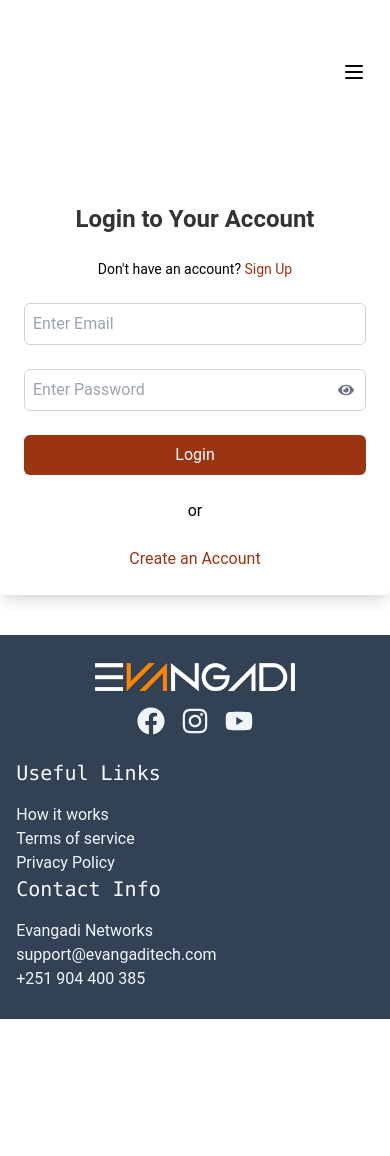
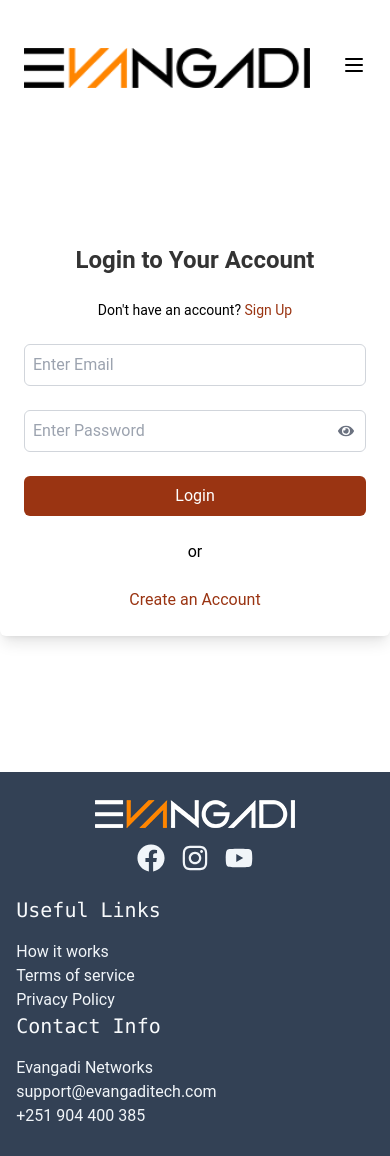
Before and after one commit to LidoHon/Evangadi-Forum-G2, a React (Vite) app in the folder Client/: page /login in a window 390 px wide. Before the commit the page ends 1019 px from the top, so only its background shows below. Built offline with nearby package versions, Linux system fonts and the light colour scheme; no server answers.

Commit message:
update: add responsivess

```diff
--- a/Client/src/components/Footer.jsx
+++ b/Client/src/components/Footer.jsx
@@ -4,7 +4,7 @@ import logo from "/images/evangadi-logo-footer.png";
 
 const Footer = () => {
   return (
-    <div className="bg-slate-700  sticky text-white">
+    <div className="bg-slate-700  sticky text-white mt-24">
       <div className="w-11/12 md:w-9/12 flex flex-col md:flex-row justify-between m-auto py-7">
         <div className="flex flex-col items-center md:items-start mb-6 md:mb-0">
           <div className="mb-4">
--- a/Client/src/components/Header.jsx
+++ b/Client/src/components/Header.jsx
@@ -1,9 +1,9 @@
-import React, { useState } from 'react';
-import logo from '../assets/evangadi-logo-black.png';
-import { Menu, X } from 'lucide-react';
-import NavLinks from './NavLink';
-import { Link } from 'react-router-dom';
-import classes from './header.module.css';
+import React, { useState } from "react";
+import logo from "../assets/evangadi-logo-black.png";
+import { Menu, X } from "lucide-react";
+import NavLinks from "./NavLink";
+import { Link } from "react-router-dom";
+import classes from "./header.module.css";
 
 const Header = () => {
   const [isOpen, setIsOpen] = useState(false);
@@ -13,39 +13,31 @@ const Header = () => {
   };
 
   return (
-		<header
-			className={`${classes.header} py-1 my-5 mx-0 md:mx-40 lg:mx-60 md:bg-orange-50 md:rounded md:shadow-sm`}
-		>
-			<div className="relative container mx-auto p-6 flex flex-wrap">
-				<div className="flex items-center justify-between w-full">
+    <header className={`${classes.header} py-1 mt-5 mb-16`}>
+      <div className="container mx-auto p-6 flex justify-between items-center">
         <Link to="/" className={classes.logo}>
-						<img src={logo} alt="Logo" className="h-10 hidden md:block" />
+          <img src={logo} alt="Logo" className="h-10" />
         </Link>
-					<div
-						className={`${classes.navlinks} hidden md:flex justify-around pt-3 space-x-10`}
-					>
+        <div className="hidden md:flex space-x-10">
           <NavLinks />
         </div>
-					<div className={`${classes.mobileMenu} md:hidden pt-3`}>
+        <div className="md:hidden">
           <button onClick={toggleNavbar} aria-label="Toggle Navigation">
             {isOpen ? <X size={24} /> : <Menu size={24} />}
           </button>
         </div>
       </div>
       {isOpen && (
-					<div
-						className={`${classes.mobileNavlinks} fixed top-0 left-0 w-full  bg-white shadow-lg flex flex-col items-center justify-center text-center space-y-4 transition-transform duration-300 ease-in-out`}
-					>
+        <div className="fixed top-0 left-0 w-full h-screen bg-white z-50 flex flex-col items-center justify-center text-center space-y-4">
           <button
             onClick={toggleNavbar}
-							className="absolute top-4 right-4 text-gray-800 dark:text-white"
+            className="absolute top-4 right-4 text-gray-800"
           >
             <X size={24} className="text-black" />
           </button>
           <NavLinks />
         </div>
       )}
-			</div>
     </header>
   );
 };
--- a/Client/src/components/NavLink.jsx
+++ b/Client/src/components/NavLink.jsx
@@ -1,6 +1,6 @@
-import React, { useState, useEffect } from 'react';
-import { Link, useNavigate } from 'react-router-dom';
-import axios from '../axiosConfig';
+import React, { useState, useEffect } from "react";
+import { Link, useNavigate } from "react-router-dom";
+import axios from "../axiosConfig";
 
 const NavLinks = () => {
   const navigate = useNavigate();
@@ -10,13 +10,13 @@ const NavLinks = () => {
   useEffect(() => {
     const fetchUser = async () => {
       try {
-				const response = await axios.get('/users/check', {
+        const response = await axios.get("/users/check", {
           withCredentials: true,
         });
         setUsername(response.data.username);
       } catch (error) {
         console.error(
-					'Error fetching user data:',
+          "Error fetching user data:",
           error.response?.data?.msg || error.message
         );
       }
@@ -27,13 +27,13 @@ const NavLinks = () => {
 
   const logoutHandler = async () => {
     try {
-			await axios.post('/users/logout', {}, { withCredentials: true });
-			localStorage.removeItem('token');
+      await axios.post("/users/logout", {}, { withCredentials: true });
+      localStorage.removeItem("token");
       setUsername(null);
-			navigate('/');
+      navigate("/");
     } catch (error) {
       console.error(
-				'Error logging out:',
+        "Error logging out:",
         error.response?.data?.msg || error.message
       );
     }
@@ -86,7 +86,6 @@ const NavLinks = () => {
         <Link
           to="/login"
           className="bg-orange-800 text-white py-2 px-4 rounded"
-					style={{ marginTop: '-5px' }}
         >
           Login
         </Link>
```
Lines whose indentation alone changed are shown as unchanged.
